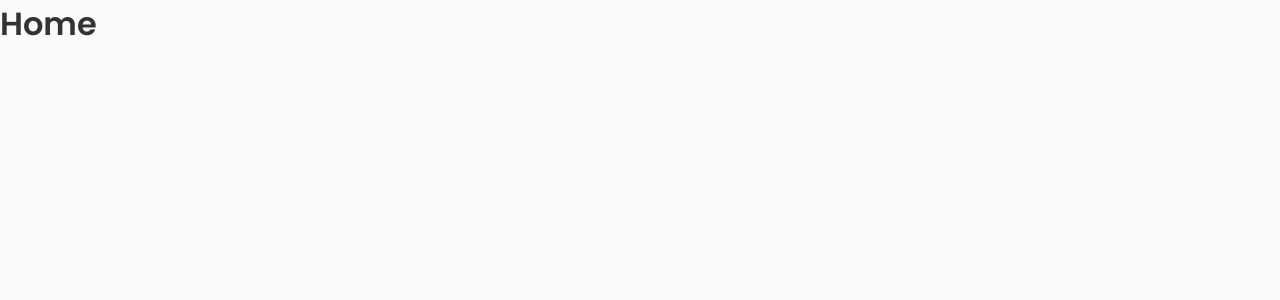
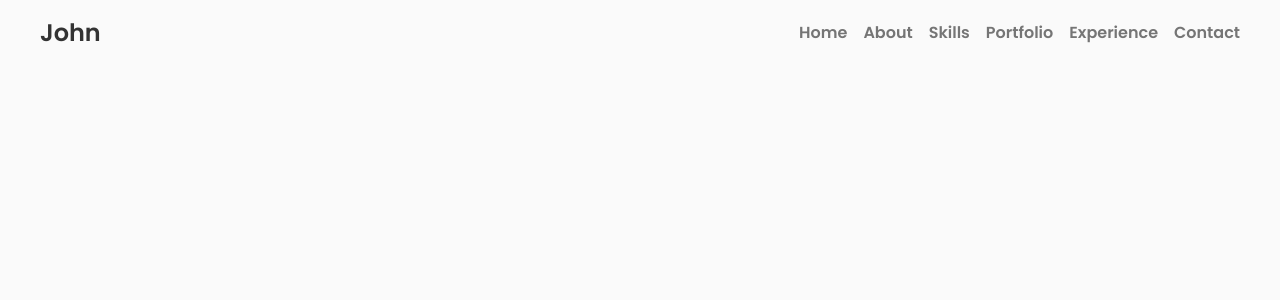
Before and after one commit to jonathagomes/portfolio, a Next.js app: page / in a window 1280 px wide. Shown: the top 300 px of the page. Built offline with nearby package versions, Linux system fonts and the light colour scheme.

Commit message:
feat: desktop header component

```diff
--- /dev/null
+++ b/src/components/Header/index.tsx
@@ -0,0 +1,49 @@
+import * as S from "./styles";
+
+const list = [
+  {
+    label: "Home",
+    path: "#home",
+  },
+  {
+    label: "About",
+    path: "#about",
+  },
+  {
+    label: "Skills",
+    path: "#skills",
+  },
+  {
+    label: "Portfolio",
+    path: "#portfolio",
+  },
+  {
+    label: "Experience",
+    path: "#experience",
+  },
+  {
+    label: "Contact",
+    path: "#contact",
+  },
+];
+
+const Header = () => {
+  return (
+    <S.Header>
+      <div>
+        <h2>John</h2>
+      </div>
+      <div>
+        <ul>
+          {list.map((item) => (
+            <li key={item.label}>
+              <a href={item.path}>{item.label}</a>
+            </li>
+          ))}
+        </ul>
+      </div>
+    </S.Header>
+  );
+};
+
+export { Header };
--- /dev/null
+++ b/src/components/Header/styles.ts
@@ -0,0 +1,23 @@
+import { styled } from "stitches/stitches.config";
+
+export const Header = styled("header", {
+  height: "4rem",
+  width: "100%",
+  display: "flex",
+  justifyContent: "space-between",
+  alignItems: "center",
+
+  ul: {
+    display: "flex",
+    gap: "1rem",
+
+    a: {
+      fontWeight: "bold",
+      transition: "color 0.3s",
+
+      "&:hover": {
+        color: "#000",
+      },
+    },
+  },
+});
--- a/src/pages/_document.tsx
+++ b/src/pages/_document.tsx
@@ -1,5 +1,8 @@
 import Document, { Html, Head, Main, NextScript } from "next/document";
 
+const teste = "sdjkfhgjhsdgfsd";
+
+console.log(teste);
 class MyDocument extends Document {
   render() {
     return (
--- a/src/pages/index.tsx
+++ b/src/pages/index.tsx
@@ -1,7 +1,9 @@
+import { Header } from "src/components/Header";
+
 export default function Home() {
   return (
-    <div>
-      <h1>Home</h1>
-    </div>
+    <main style={{ maxWidth: "1200px", margin: "0 auto" }}>
+      <Header />
+    </main>
   );
 }
--- a/src/styles/globalStyles.ts
+++ b/src/styles/globalStyles.ts
@@ -32,6 +32,7 @@ export const globalStyles = globalCss({
   },
 
   a: {
+    color: "inherit",
     textDecoration: "none",
   },
 
```
